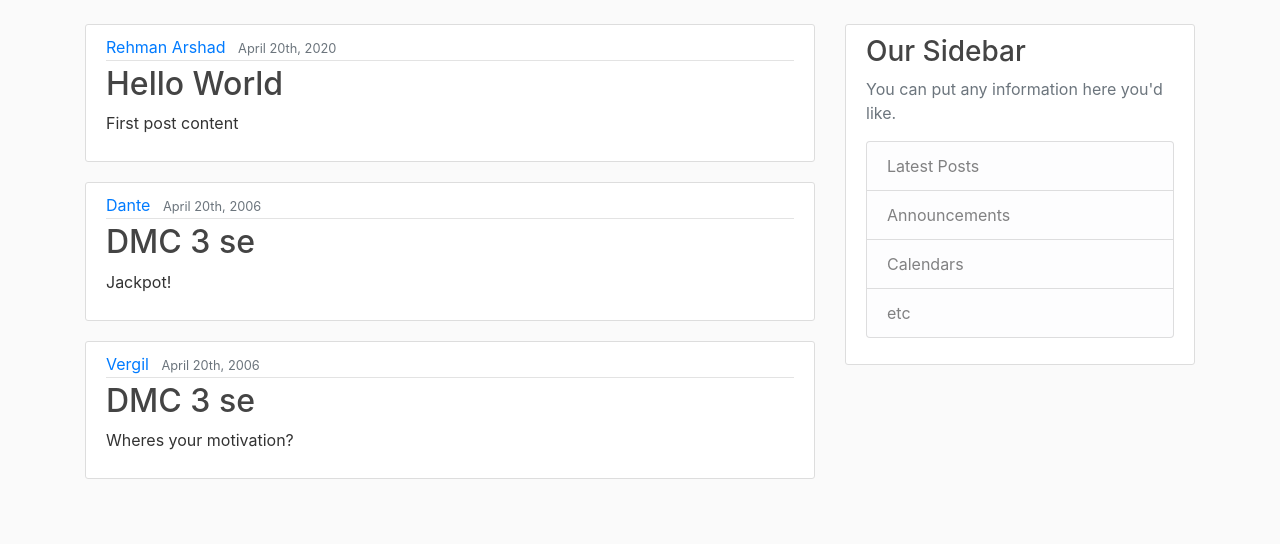
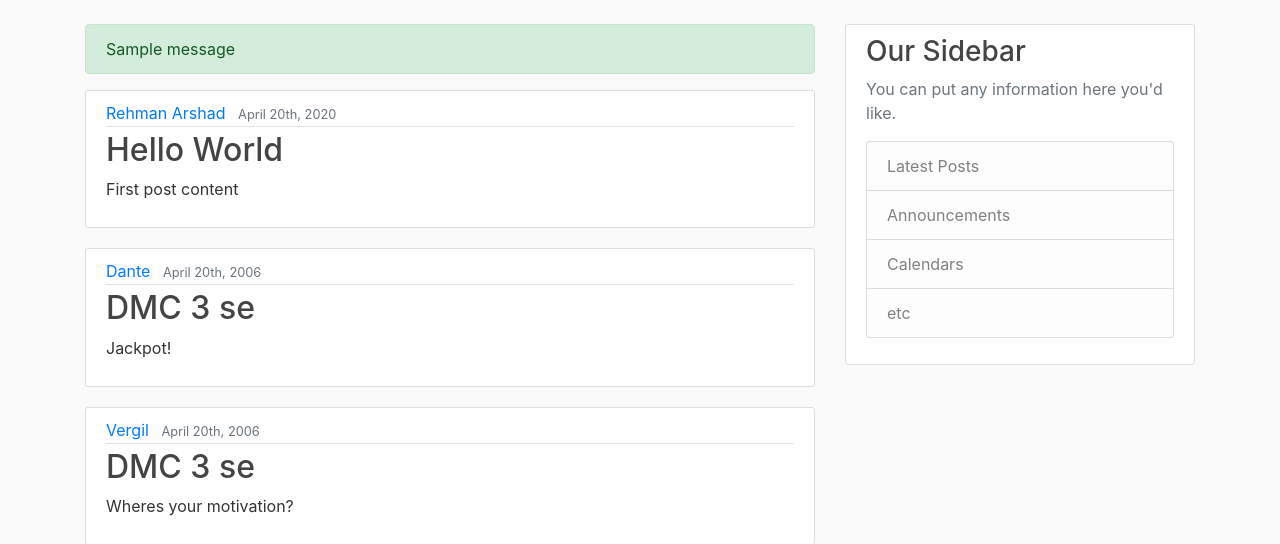
Before and after one commit to zwen000/AdviseMe, a Flask app: page / in a window 1280 px wide. Shown: the part 56-600 px from the top of the page. Run offline with Flask 2, Linux system fonts and the light colour scheme; one stand-in notice (Sample message) is shown.

Commit message:
removed pycache, updated .gitignore, added backend code for flash messages!

```diff
--- a/app/run.py
+++ b/app/run.py
@@ -1,5 +1,6 @@
-from flask import Flask, render_template, url_for
+from flask import Flask, render_template, url_for, flash, redirect
 from forms import RegistrationForm, LoginForm
+
 app = Flask(__name__)
 
 
@@ -30,7 +31,7 @@ posts = [
 
 @app.route('/')
 @app.route('/home')
-def home_page():
+def home():
     return render_template('home.html', posts=posts)
 
 
@@ -39,9 +40,12 @@ def about_page():
     return render_template('about.html', title='About')
 
 
-@app.route('/register')
+@app.route('/register', methods=['GET', 'POST'])
 def register():
     form = RegistrationForm()
+    if form.validate_on_submit():
+        flash(f'Account created for {form.username.data}!', 'success')      # displays success message in bootstrap green!
+        return redirect(url_for('home'))                                    # redirects us to the home page!
     return render_template('register.html', title='Register', form=form)
 
 
--- a/app/templates/layout.html
+++ b/app/templates/layout.html
@@ -51,6 +51,16 @@
         <div class="row">
 
             <div class="col-md-8">
+                {% with messages = get_flashed_messages(with_categories=true) %}
+                    {% if messages %}
+                        {% for category, message in messages %}
+                            <div class="alert alert-{{ category }}">
+                                {{ message }}
+                            </div>
+                        {% endfor %}
+                    {% endif %}
+                {% endwith %}
+
                 {% block content %}{% endblock %}
             </div>
 
```
Also changed, not shown: 1 other file.
